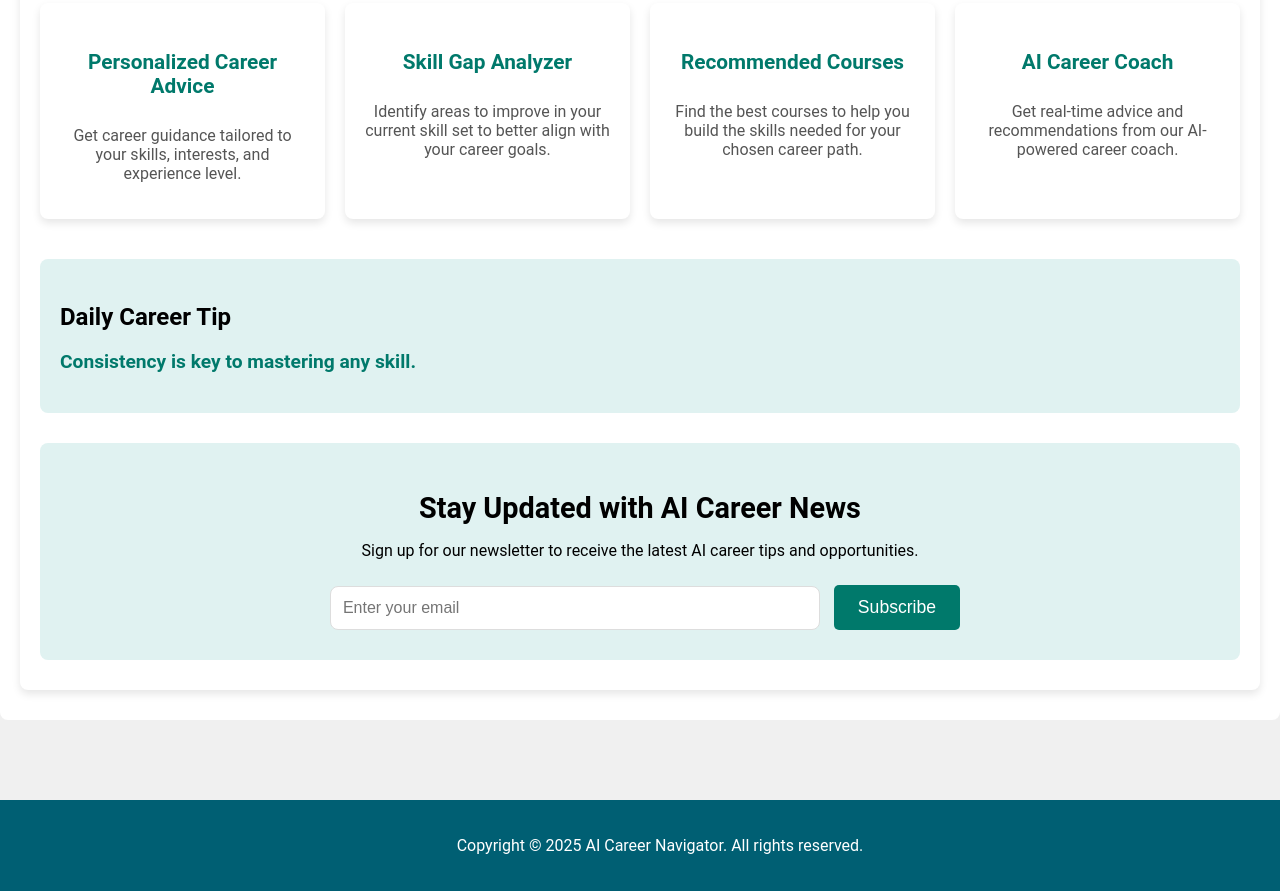
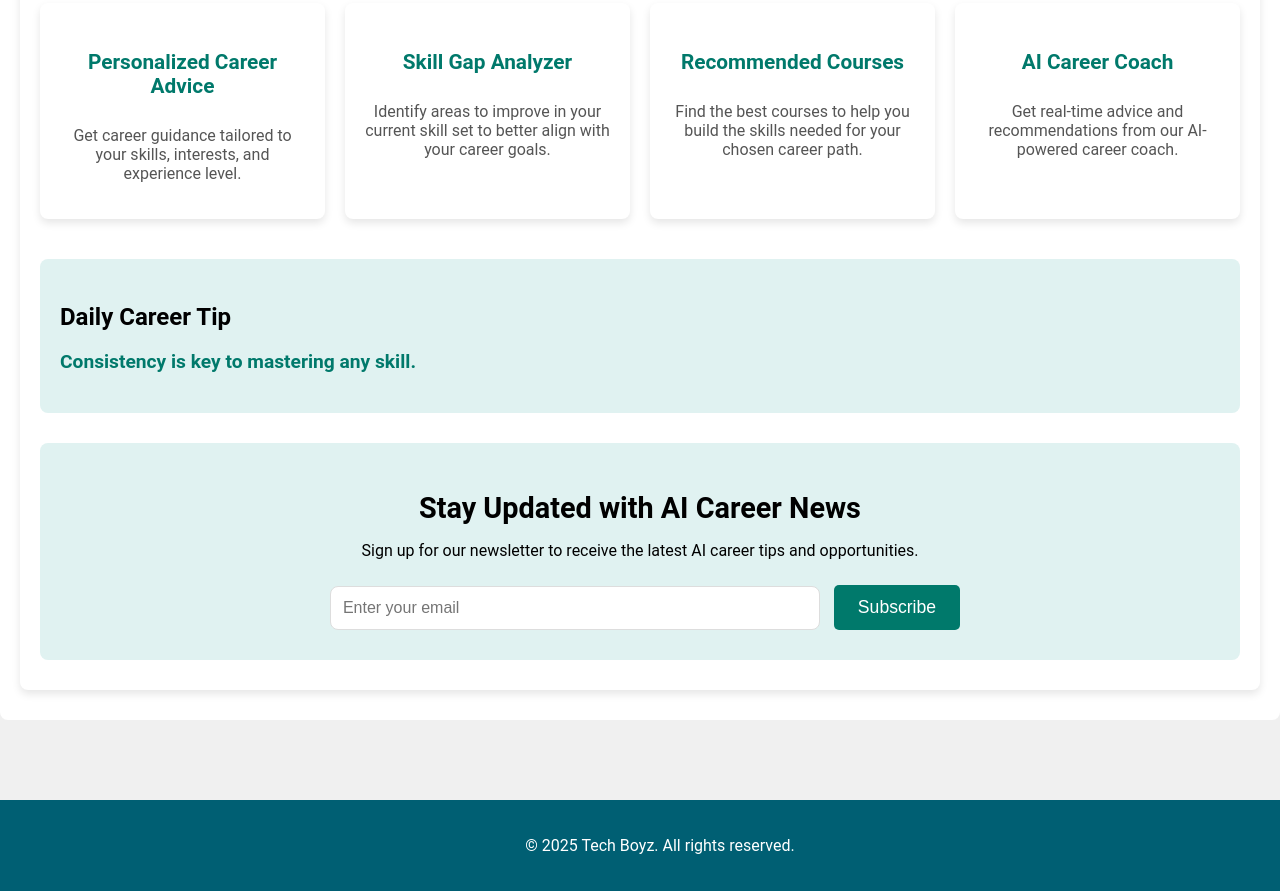
Before and after one commit to AbiVarsanP/AI_career_navigator, a plain HTML site: page home.html in a window 1280 px wide. Shown: the part 886-1777 px from the top of the page. Drawn offline with Linux system fonts and the light colour scheme.

Commit message:
Update home.html

```diff
--- a/home.html
+++ b/home.html
@@ -366,7 +366,7 @@
     </main>
 
     <footer>
-        <p>Copyright &copy; 2025 AI Career Navigator. All rights reserved.</p>
+        <p>&copy; 2025 Tech Boyz. All rights reserved.</p>
     </footer>
 </body>
 </html>
```
